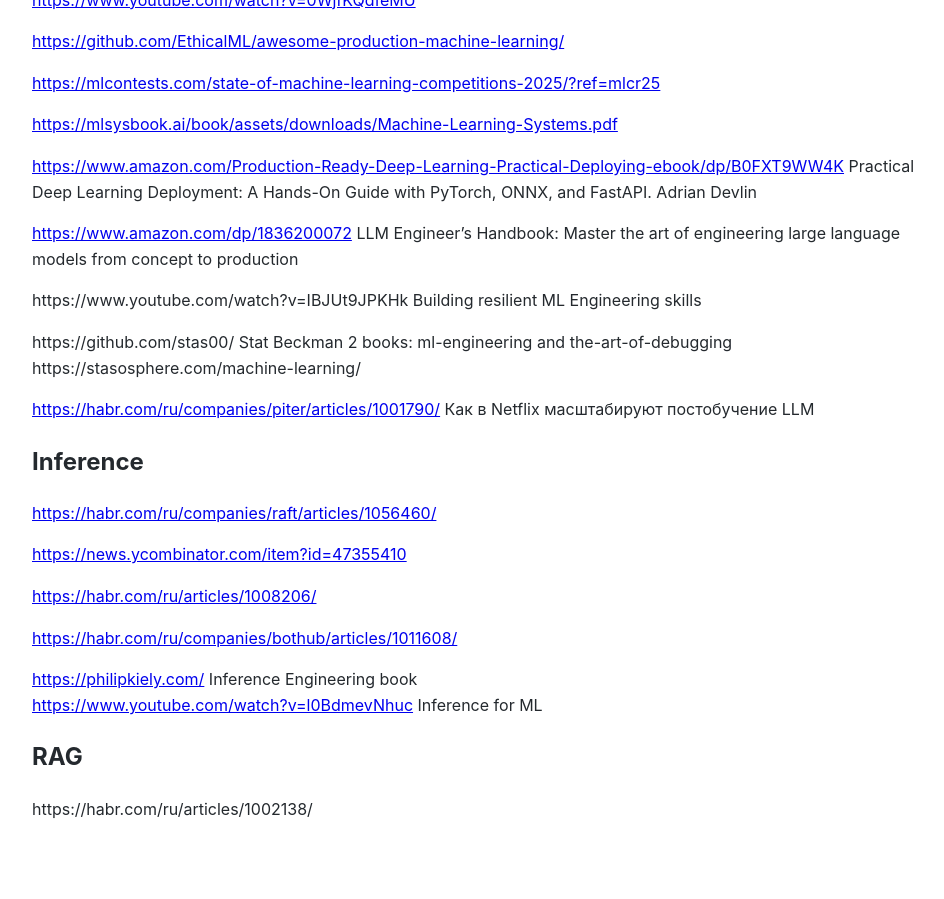
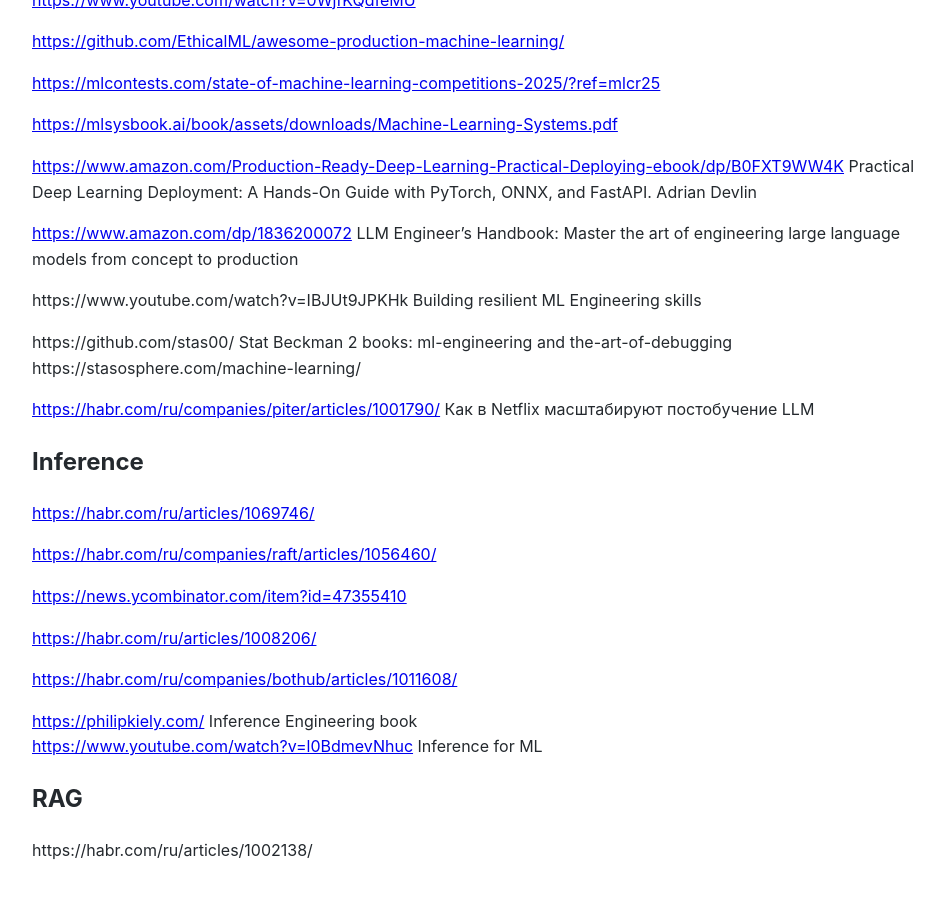
Before and after one commit to Michael-Lubinsky/michael-lubinsky.github.com, a Jekyll site: the page built from ml/ml_system_design.md, in a window 1280 px wide and 900 px high, scrolled down 1699 px. Shown: the whole window, without its empty margins (158-1102 px from the left). Built offline with Jekyll 4.4.1, drawn with Linux system fonts in a browser that asks for light colours; our own code applies the rules of GitHub Pages for plain Markdown files; before the commit the page ends 2557 px from its top, so only the background shows below that.

Commit message:
Add additional references for inference section

```diff
--- a/ml/ml_system_design.md
+++ b/ml/ml_system_design.md
@@ -101,6 +101,8 @@
 
 ## Inference
 
+<https://habr.com/ru/articles/1069746/>
+
 <https://habr.com/ru/companies/raft/articles/1056460/>
 
 <https://news.ycombinator.com/item?id=47355410>
```
